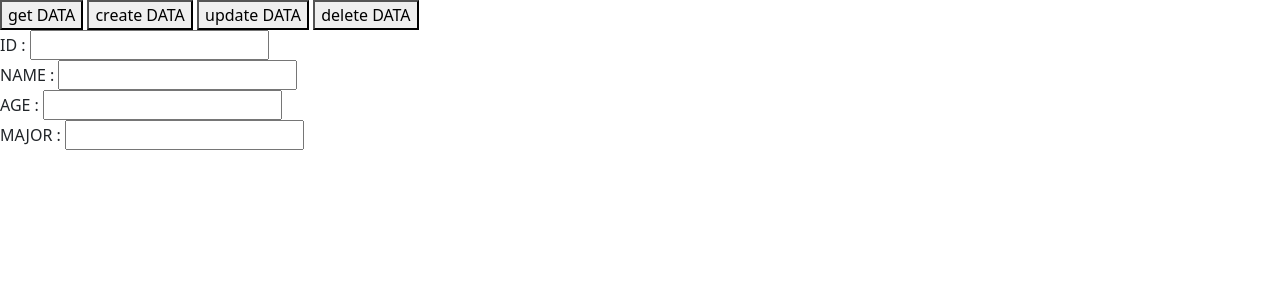
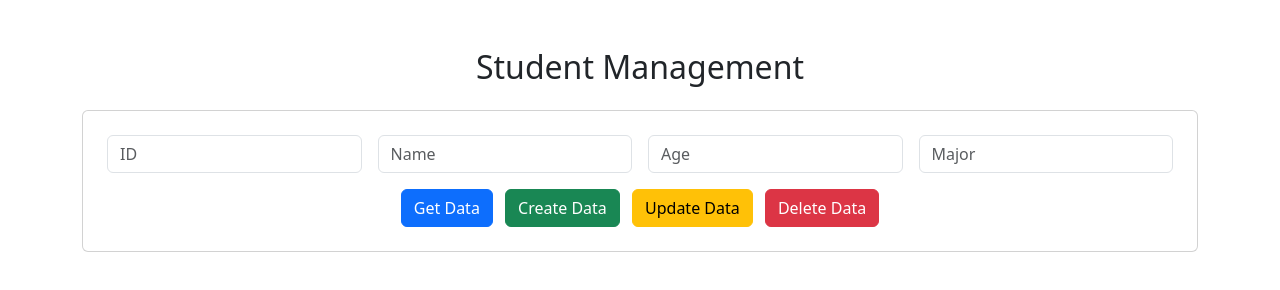
Before and after one commit to alsrnfl/oss_hw5-1, a plain HTML site: page index.html in a window 1280 px wide. Drawn offline with nearby package versions, Linux system fonts and the light colour scheme.

Commit message:
apply: bootstrap style to body.

```diff
--- a/index.html
+++ b/index.html
@@ -10,19 +10,39 @@
 
 </head>
 <body>
-    <button onclick="getDataFromJSONFile()">get DATA</button>
-    <button onclick="createDataToJSONFile()">create DATA</button>
-    <button onclick="updateDataToJSONFile()">update DATA</button>
-    <button onclick="deleteDataFromJSONFile()">delete DATA</button>
-    <br>
-    ID : <input type="text" id="student_id" /><br>
-    NAME : <input type="text" id="student_name" /><br>
-    AGE : <input type="number" id="student_age" /><br>
-    MAJOR : <input type="text" id="student_major" /><br><br>
+    <div class="container mt-5">
+        <h2 class="text-center mb-4">Student Management</h2>
 
+        <!-- Input Form -->
+        <div class="card p-4 mb-4">
+            <div class="row g-3">
+                <div class="col-md-3">
+                    <input type="text" id="student_id" class="form-control" placeholder="ID" aria-label="ID">
+                </div>
+                <div class="col-md-3">
+                    <input type="text" id="student_name" class="form-control" placeholder="Name" aria-label="Name">
+                </div>
+                <div class="col-md-3">
+                    <input type="number" id="student_age" class="form-control" placeholder="Age" aria-label="Age">
+                </div>
+                <div class="col-md-3">
+                    <input type="text" id="student_major" class="form-control" placeholder="Major" aria-label="Major">
+                </div>
+            </div>
+            <div class="text-center mt-3">
+                <button onclick="getDataFromJSONFile()" class="btn btn-primary me-2">Get Data</button>
+                <button onclick="createDataToJSONFile()" class="btn btn-success me-2">Create Data</button>
+                <button onclick="updateDataToJSONFile()" class="btn btn-warning me-2">Update Data</button>
+                <button onclick="deleteDataFromJSONFile()" class="btn btn-danger">Delete Data</button>
+            </div>
+        </div>
 
-    <div id="div_students">
+        <!-- Students Display Section -->
+        <div id="div_students" class="row row-cols-1 row-cols-md-3 g-4">
+            <!-- Student data will be displayed here -->
+        </div>
     </div>
+
     <!-- Alert Modal -->
     <div class="modal fade" id="alertModal" tabindex="-1" aria-labelledby="alertModalLabel" aria-hidden="true">
         <div class="modal-dialog">
@@ -118,7 +138,7 @@
             xhr.send();
             xhr.onload = () => {
                 if (xhr.status === 200) {
-                    alert("삭제 성공!");
+                    showAlert("삭제 성공!");
                     getDataFromJSONFile();
                 } else {
                     alert("삭제 실패!");
```
